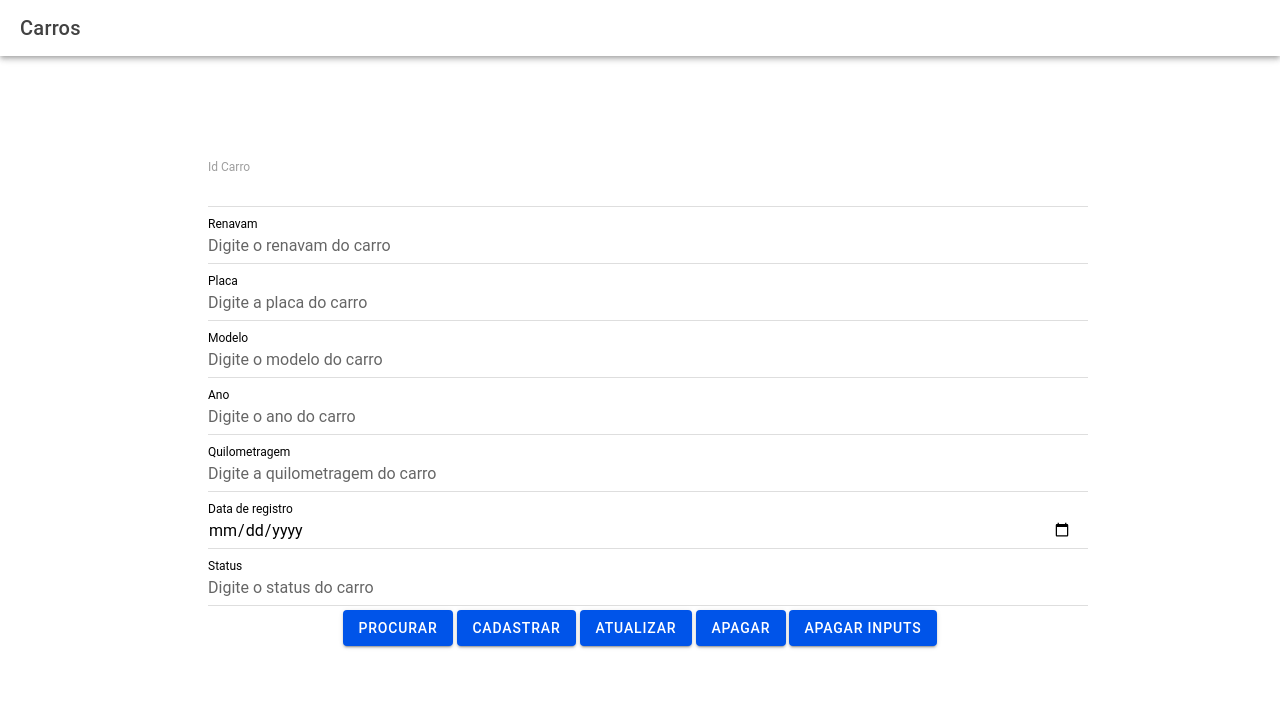
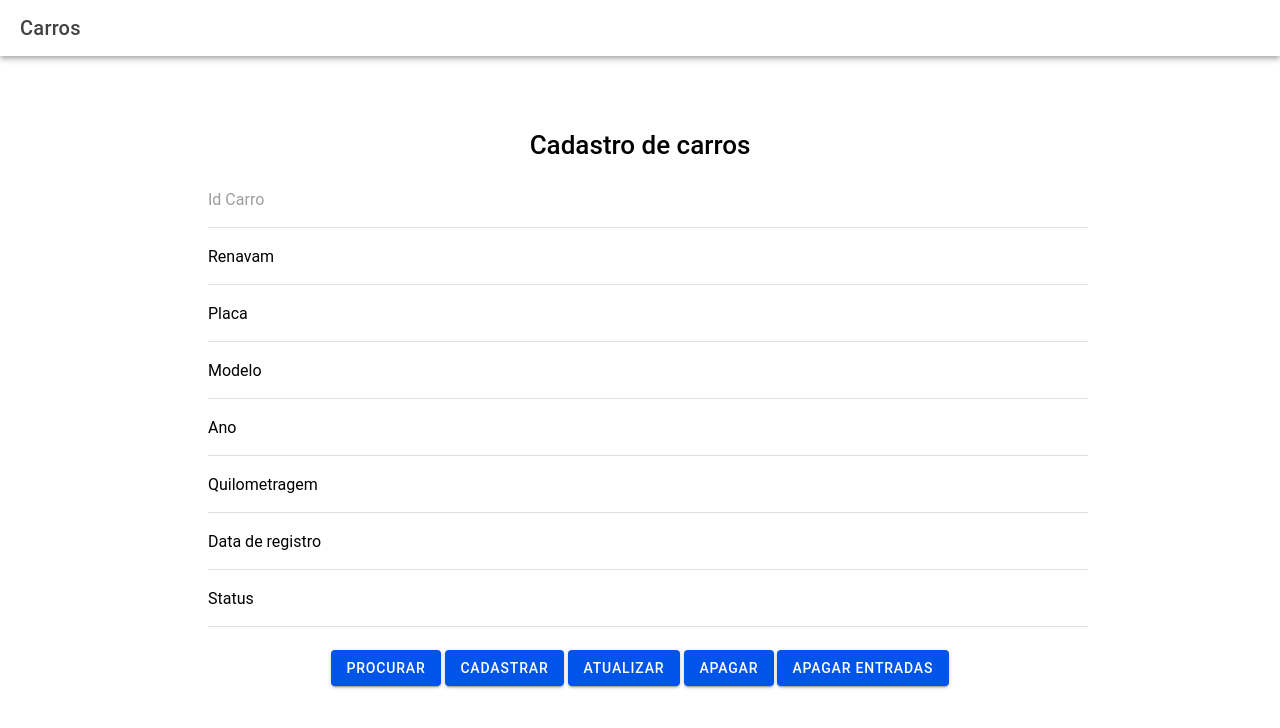
Before and after one commit to marcos221-Br/KRM-client, a React (Vite) app: page /home in a window 1280 px wide. Shown: the top 728 px of the page. Built offline with nearby package versions, Linux system fonts and the light colour scheme.

Commit message:
Verifications
Added verifications for CRUD

```diff
--- a/src/controllers/CarController.tsx
+++ b/src/controllers/CarController.tsx
@@ -7,7 +7,7 @@ export class CarController{
 
     }
 
-    public findCar(plate:string){
+    public findCar(plate:String){
         return sendJson('/car/' + plate,'GET');
     }
 
--- a/src/pages/Home.tsx
+++ b/src/pages/Home.tsx
@@ -1,4 +1,4 @@
-import { IonButton, IonContent, IonHeader, IonInput, IonItem, IonPage, IonTitle, IonToolbar } from '@ionic/react';
+import { IonButton, IonContent, IonHeader, IonInput, IonItem, IonPage, IonTitle, IonToolbar, useIonAlert, useIonToast } from '@ionic/react';
 import './Home.css';
 import { CarController } from '../controllers/CarController';
 import { Car } from '../models/Car';
@@ -12,16 +12,18 @@ function findCar(){
     carController.findCar(plate).then(function(response){
       if(response.carId !== undefined){
         (document.getElementById('carId') as HTMLInputElement).value = response.carId;
-        (document.getElementById('renavam') as HTMLInputElement).value = response.reindeer;
+        (document.getElementById('renavam') as HTMLInputElement).value = response.renavam;
         (document.getElementById('model') as HTMLInputElement).value = response.model;
         (document.getElementById('year') as HTMLInputElement).value = response.year;
         (document.getElementById('kilometer') as HTMLInputElement).value = response.kilometer;
         (document.getElementById('registration_date') as HTMLInputElement).value = response.registration_date;
         (document.getElementById('status') as HTMLInputElement).value = response.status;
       }else{
-
+        alert('Carro com placa ' + plate + ' não encontrado!');
       }
     })
+  }else{
+    alert('Necessário fornecer uma placa para realizar a procura!');
   }
 }
 
@@ -33,9 +35,16 @@ function createCar(){
   car.setKilometer(parseInt((document.getElementById('kilometer') as HTMLInputElement).value));
   car.setRegistrationDate((document.getElementById('registration_date') as HTMLInputElement).value);
   car.setStatus((document.getElementById('status') as HTMLInputElement).value);
-  carController.createCar(car).then(function(response){
-    (document.getElementById('carId') as HTMLInputElement).value = response.carId;
-    })
+  carController.findCar(car.getPlate()).then(function(response){
+    if(response.carId === undefined){
+      carController.createCar(car).then(function(response){
+        (document.getElementById('carId') as HTMLInputElement).value = response.carId;
+        alert(response.model + ' com placa ' + response.plate + ' cadastrado com sucesso!');
+      }).catch(error => alert('Necessário preencher todos os campos para realizar o cadastro!'));
+    }else{
+      alert('Carro com placa' + car.getPlate() + ' cadastrado anteriormente!');
+    }
+  })
 }
 
 function updateCar(){
@@ -47,13 +56,24 @@ function updateCar(){
   car.setKilometer(parseInt((document.getElementById('kilometer') as HTMLInputElement).value));
   car.setRegistrationDate((document.getElementById('registration_date') as HTMLInputElement).value);
   car.setStatus((document.getElementById('status') as HTMLInputElement).value);
-  carController.updateCar(car);
+  carController.updateCar(car).then(function(response){
+    alert(response.model + ' com placa ' + response.plate + ' foi atualizado com sucesso!');
+  }).catch(error => alert('Necessário estar com todos os campos preenchidos para realizar a atualização!'));
 }
 
 function deleteCar(){
-  car.setCarId(parseInt((document.getElementById('carId') as HTMLInputElement).value));
-  carController.deleteCar(car).then(function(){
-    clearInputs();
+  let plate = (document.getElementById('plate') as HTMLInputElement).value;
+  carController.findCar(plate).then(function(response){
+    let model = response.model;
+    if(response.carId !== undefined){
+      car.setCarId(response.carId);
+      carController.deleteCar(car).then(function(){
+        clearInputs();
+        alert(model + ' com placa ' + plate + ' excluido com sucesso!');
+      })
+    }else{
+      alert('O carro com placa ' + plate + ' não foi encontrado no banco!');
+    }
   })
 }
 
@@ -79,37 +99,39 @@ const Home: React.FC = () => {
       <IonContent fullscreen>
         <div className='car'>
           <div>
+            <h1>Cadastro de carros</h1>
             <IonItem>
-              <IonInput label="Id Carro" id='carId' disabled labelPlacement='stacked'></IonInput>
+              <IonInput label="Id Carro" id='carId' disabled labelPlacement='floating'></IonInput>
             </IonItem>
             <IonItem>
-              <IonInput label='Renavam' id='renavam' labelPlacement='stacked' required placeholder="Digite o renavam do carro"></IonInput>
+              <IonInput label='Renavam' id='renavam' labelPlacement='floating' placeholder="Digite o renavam do carro"></IonInput>
             </IonItem>
             <IonItem>
-              <IonInput label='Placa' id='plate' labelPlacement='stacked' required placeholder="Digite a placa do carro"></IonInput>
+              <IonInput label='Placa' id='plate' labelPlacement='floating' placeholder="Digite a placa do carro"></IonInput>
             </IonItem>
             <IonItem>
-              <IonInput label='Modelo' id='model' labelPlacement='stacked' required placeholder="Digite o modelo do carro"></IonInput>
+              <IonInput label='Modelo' id='model' labelPlacement='floating' placeholder="Digite o modelo do carro"></IonInput>
             </IonItem>
             <IonItem>
-              <IonInput label='Ano' id='year' labelPlacement='stacked' required placeholder="Digite o ano do carro" type='number'></IonInput>
+              <IonInput label='Ano' id='year' labelPlacement='floating' placeholder="Digite o ano do carro" type='number'></IonInput>
             </IonItem>
             <IonItem>
-              <IonInput label='Quilometragem' id='kilometer' labelPlacement='stacked' required placeholder="Digite a quilometragem do carro"></IonInput>
+              <IonInput label='Quilometragem' id='kilometer' labelPlacement='floating' placeholder="Digite a quilometragem do carro" type='number'></IonInput>
             </IonItem>
             <IonItem>
-              <IonInput label='Data de registro' id='registration_date' labelPlacement='stacked' required type='date'></IonInput>
+              <IonInput label='Data de registro' id='registration_date' labelPlacement='floating' type='date'></IonInput>
             </IonItem>
             <IonItem>
-              <IonInput label='Status' id='status' labelPlacement='stacked' required placeholder="Digite o status do carro"></IonInput>
+              <IonInput label='Status' id='status' labelPlacement='floating' placeholder="Digite o status do carro"></IonInput>
             </IonItem>
           </div>
+          <br />
           <div className='buttons'>
             <IonButton size='default' onClick={findCar}>Procurar</IonButton>
             <IonButton size='default' onClick={createCar}>Cadastrar</IonButton>
             <IonButton size='default' onClick={updateCar}>Atualizar</IonButton>
             <IonButton size='default' onClick={deleteCar}>Apagar</IonButton>
-            <IonButton size='default' onClick={clearInputs}>Apagar inputs</IonButton>
+            <IonButton size='default' onClick={clearInputs}>Apagar entradas</IonButton>
           </div>
         </div>
       </IonContent>
```
